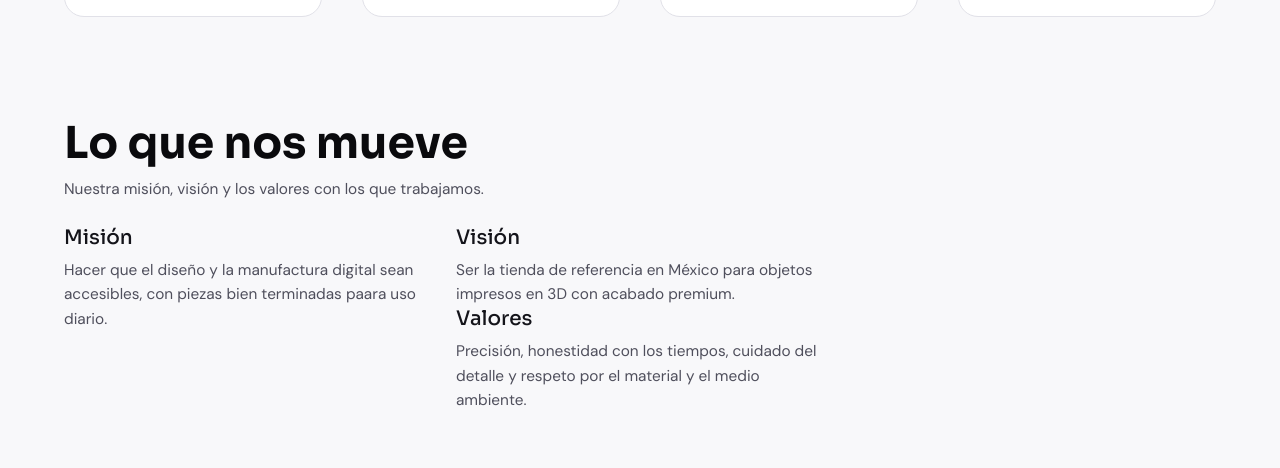
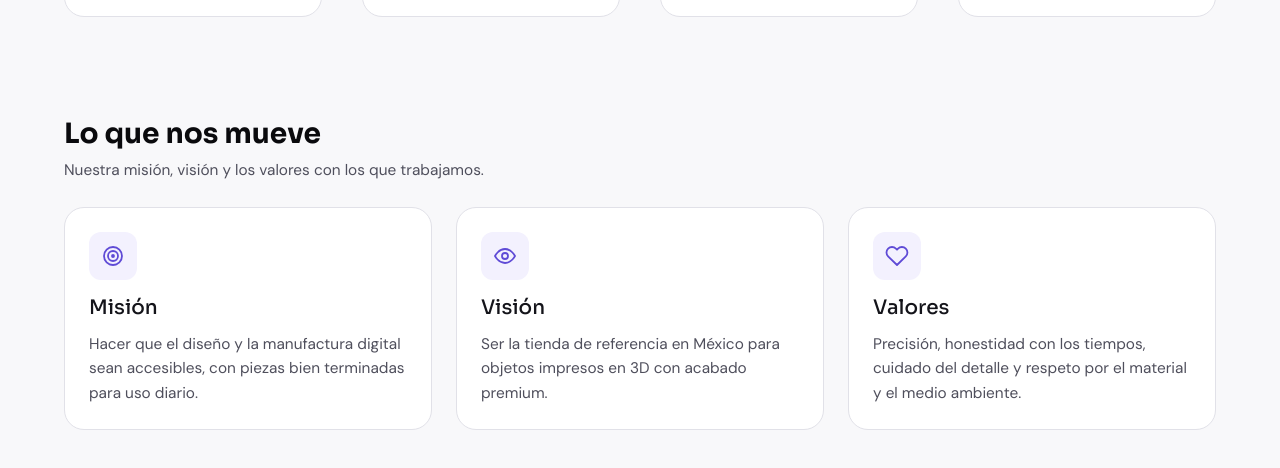
Before and after one commit to DiegoY2do/impal3d, a plain HTML site: page about.html in a window 1280 px wide. Shown: the part 752-1220 px from the top of the page. Drawn offline with nearby package versions, Linux system fonts and the light colour scheme.

Commit message:
Completa tarjetas de misión, visión y valores

```diff
--- a/CSS/components/about.css
+++ b/CSS/components/about.css
@@ -108,6 +108,7 @@
 .value-card h3{
     font-family: var(--font-heading);
     font-size: 20px;
+    margin-bottom: 12px;
 }
 
 /* Una columna en celular */
@@ -116,3 +117,37 @@
         grid-template-columns: 1fr;
     }
 }
+
+.value-card {
+    background: var(--neutro-0);
+    border: 1px solid var(--neutro-200);
+    border-radius: 20px;
+    padding: 24px;
+}
+
+.about-values h2 {
+    font-size: 28px;
+    margin-bottom: 8px;
+}
+
+.value-icon {
+    display: flex;
+    justify-content: center;
+    align-items: center;
+    width: 48px;
+    height: 48px;
+    margin-bottom: 16px;
+    border-radius: 12px;
+    background: var(--morado-50);
+    color: var(--morado-600);
+}
+
+.value-icon svg {
+    width: 24px;
+    height: 24px;
+    fill: none;
+    stroke: currentColor;
+    stroke-width: 1.8;
+    stroke-linecap: round;
+    stroke-linejoin: round;
+}
--- a/JS/components/aboutvalues.js
+++ b/JS/components/aboutvalues.js
@@ -7,15 +7,34 @@
 
                 <div class="values-grid">
                     <article class="value-card">
+                        <span class="value-icon" aria-hidden="true">
+                            <svg viewBox="0 0 24 24">
+                                <circle cx="12" cy="12" r="9"></circle>
+                                <circle cx="12" cy="12" r="5"></circle>
+                                <circle cx="12" cy="12" r="1"></circle>
+                            </svg>
+                        </span>
                         <h3>Misión</h3>
-                        <p>Hacer que el diseño y la manufactura digital sean accesibles, con piezas bien terminadas paara uso diario.</p>
+                        <p>Hacer que el diseño y la manufactura digital sean accesibles, con piezas bien terminadas para uso diario.</p>
                     </article>
 
                     <article class="value-card">
+                        <span class="value-icon" aria-hidden="true">
+                            <svg viewBox="0 0 24 24">
+                                <path d="M2 12s3.5-7 10-7 10 7 10 7-3.5 7-10 7S2 12 2 12Z"></path>
+                                <circle cx="12" cy="12" r="3"></circle>
+                            </svg>
+                        </span>
                         <h3>Visión</h3>
                         <p>Ser la tienda de referencia en México para objetos impresos en 3D con acabado premium.</p>
+                    </article>
 
                     <article class="value-card">
+                        <span class="value-icon" aria-hidden="true">
+                            <svg viewBox="0 0 24 24">
+                                <path d="M20.8 4.6a5.5 5.5 0 0 0-7.8 0L12 5.7l-1.1-1.1a5.5 5.5 0 0 0-7.8 7.8L12 21l8.8-8.6a5.5 5.5 0 0 0 0-7.8Z"></path>
+                            </svg>
+                        </span>
                         <h3>Valores</h3>
                         <p>Precisión, honestidad con los tiempos, cuidado del detalle y respeto por el material y el medio ambiente.</p>
                     </article>
```
